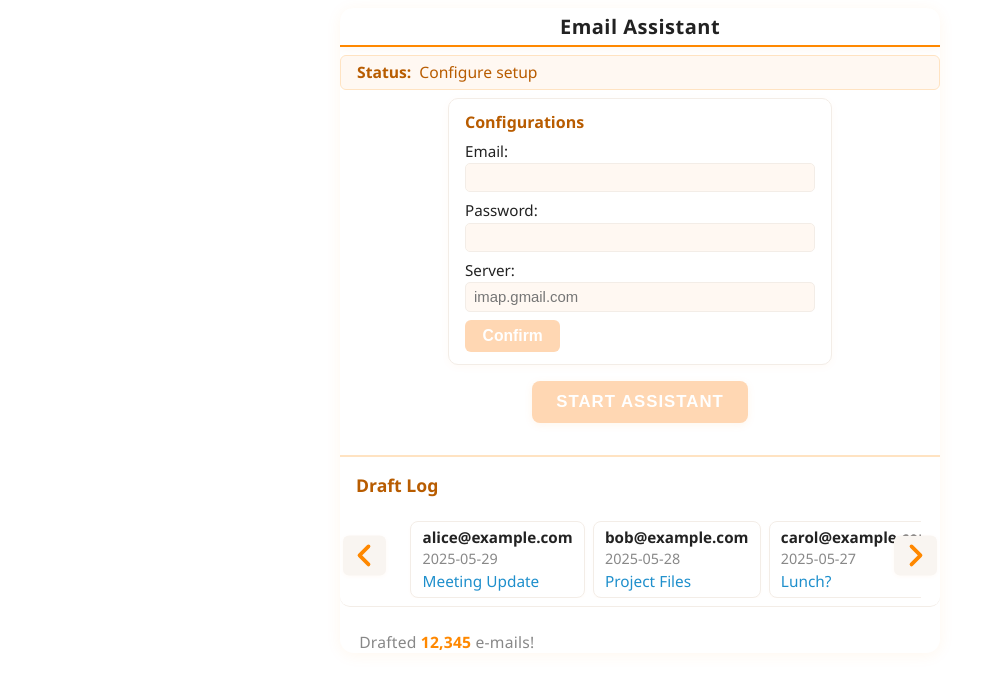
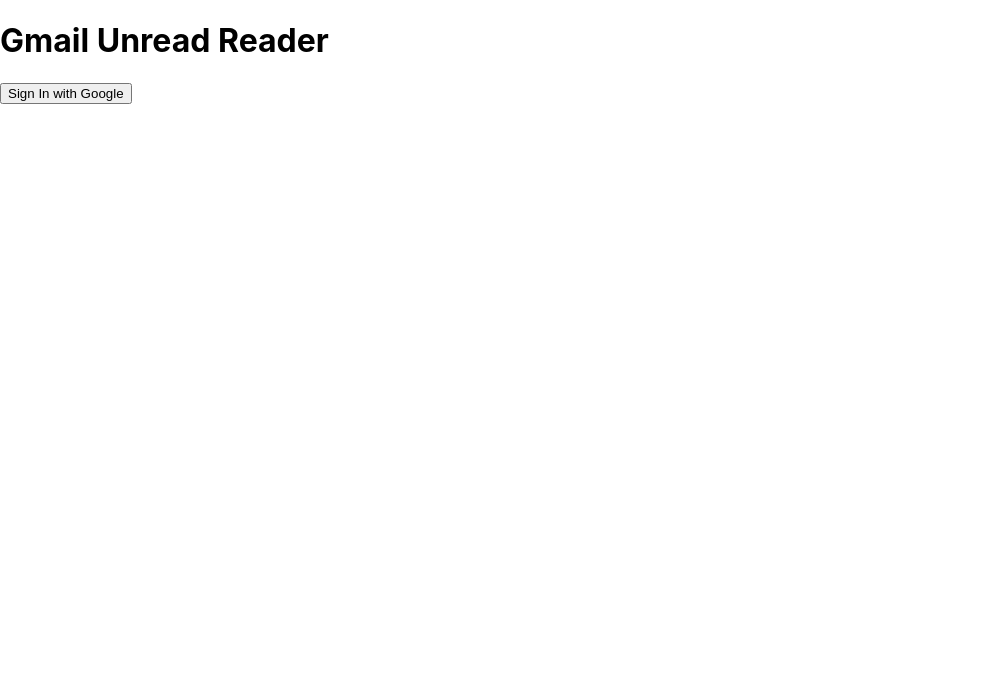
Before and after one commit to Goulstems/email-assistant, a React (Create React App) app: page / in a window 1280 px wide. Shown: the top 688 px of the page, without its empty margins (0-1003 px from the left). Built offline with nearby package versions, Linux system fonts and the light colour scheme.

Commit message:
cleared interface... took back to basic principals of connecting and reading GMAIL API. ... API still not working ... but it's trying to!

```diff
--- a/package.json
+++ b/package.json
@@ -7,6 +7,7 @@
     "@testing-library/jest-dom": "^6.6.3",
     "@testing-library/react": "^16.3.0",
     "@testing-library/user-event": "^13.5.0",
+    "gapi-script": "^1.2.0",
     "react": "^19.1.0",
     "react-dom": "^19.1.0",
     "react-scripts": "5.0.1",
--- a/public/index.html
+++ b/public/index.html
@@ -26,6 +26,8 @@
     -->
     <title>React App</title>
   </head>
+  <script src="https://accounts.google.com/gsi/client" async defer></script>
+  <script src="https://apis.google.com/js/api.js"></script>
   <body>
     <noscript>You need to enable JavaScript to run this app.</noscript>
     <div id="root"></div>
--- a/src/App.css
+++ b/src/App.css
@@ -109,7 +109,12 @@
   min-width: 0;
   overflow-x: auto;
   white-space: nowrap;
-  padding: 0 3.2rem; /* Increase padding to match arrow width */
+  padding: 0 3.2rem;
+  scrollbar-color: #ffe3c2 #fff; /* Optional: custom scrollbar color */
+  scrollbar-width: thin;         /* Optional: thinner scrollbar */
+  /* Add a slight offset for the scrollbar */
+  margin-bottom: -2px;           /* Moves the scrollbar 2px lower */
+  padding-bottom: 6px;           /* Adds space below cards for the scrollbar */
 }
 
 .carousel-item {
--- a/src/App.js
+++ b/src/App.js
@@ -1,191 +1,78 @@
-import './App.css';
-import React, { useState, useRef } from 'react';
+import { useEffect, useState } from "react";
 
-const STATUSES = [
-  "Configure setup",
-  "Configurations confirmed",
-  "Running",
-  "Inactive"
-];
+const CLIENT_ID = "686439120217-83sbckt02u93occvv4fc7o6co323f3bv.apps.googleusercontent.com";
+const SCOPES = "https://www.googleapis.com/auth/gmail.readonly";
 
 function App() {
-  const [status, setStatus] = useState(STATUSES[0]);
-  const [config, setConfig] = useState({ email: '', password: '', server: '' });
-  const [confirmed, setConfirmed] = useState(false);
-  const [logEmails, setLogEmails] = useState([
-    { id: 1, from: "alice@example.com", subject: "Meeting Update", date: "2025-05-29", draft: "Sure, let's reschedule." },
-    { id: 2, from: "bob@example.com", subject: "Project Files", date: "2025-05-28", draft: "Thanks for the files!" },
-    { id: 3, from: "carol@example.com", subject: "Lunch?", date: "2025-05-27", draft: "Lunch sounds good!" },
-    { id: 4, from: "dan@example.com", subject: "Invoice", date: "2025-05-26", draft: "Invoice attached." },
-    { id: 5, from: "eve@example.com", subject: "Vacation Notice", date: "2025-05-25", draft: "I'll be on vacation next week." },
-    { id: 6, from: "frank@example.com", subject: "Follow Up", date: "2025-05-24", draft: "Just following up on our last conversation." },
-    { id: 7, from: "grace@example.com", subject: "Welcome!", date: "2025-05-23", draft: "Welcome to the team!" },
-    { id: 8, from: "heidi@example.com", subject: "Schedule", date: "2025-05-22", draft: "Here's my schedule for next week." }
-  ]);
-  const carouselRef = useRef(null);
-  const [selectedLogIdx, setSelectedLogIdx] = useState(0);
+  const [tokenClient, setTokenClient] = useState(null);
+  const [accessToken, setAccessToken] = useState(null);
 
-  // For long press scroll
-  const scrollInterval = useRef(null);
+  useEffect(() => {
+    // wait for window.google to exist before init
+    const initializeGsi = () => {
+      if (window.google && !tokenClient) {
+        const client = window.google.accounts.oauth2.initTokenClient({
+          client_id: CLIENT_ID,
+          scope: SCOPES,
+          callback: (response) => {
+            if (response.access_token) {
+              setAccessToken(response.access_token);
+              loadGapiClient(response.access_token);
+            }
+          },
+        });
+        setTokenClient(client);
+      }
+    };
 
-  const handleConfigChange = (e) => {
-    setConfig({ ...config, [e.target.name]: e.target.value });
+    // Try immediately and also on a short timeout (sometimes script loads late)
+    if (window.google) {
+      initializeGsi();
+    } else {
+      // If window.google not yet loaded, try again after short delay
+      const interval = setInterval(() => {
+        if (window.google) {
+          initializeGsi();
+          clearInterval(interval);
+        }
+      }, 100);
+      // clean up
+      return () => clearInterval(interval);
+    }
+  }, [tokenClient]);
+
+  const loadGapiClient = (accessToken) => {
+    window.gapi.load("client", () => {
+      window.gapi.client.setToken({ access_token: accessToken });
+      window.gapi.client.load("gmail", "v1", () => {
+        listUnreadEmails();
+      });
+    });
   };
 
-  const handleConfirm = () => {
-    setConfirmed(true);
-    setStatus(STATUSES[1]);
+  const listUnreadEmails = () => {
+    window.gapi.client.gmail.users.messages
+      .list({
+        userId: "me",
+        q: "is:unread",
+      })
+      .then((response) => {
+        console.log("Unread Messages:", response.result.messages);
+      });
   };
 
-  const handleStart = () => {
-    setStatus(STATUSES[2]);
-  };
-
-  const startScroll = (direction) => {
-    handleLogArrowClick(direction); // Initial scroll
-    scrollInterval.current = setInterval(() => {
-      handleLogArrowClick(direction);
-    }, 120); // Adjust speed as needed
-  };
-
-  const stopScroll = () => {
-    if (scrollInterval.current) {
-      clearInterval(scrollInterval.current);
-      scrollInterval.current = null;
-    }
-  };
-
-  // Scroll to selected log email in the log carousel
-  const handleLogArrowClick = (direction) => {
-    const carousel = carouselRef.current;
-    if (carousel) {
-      const scrollAmount = 160; // Adjust to match your card width + gap
-      carousel.scrollBy({ left: direction * scrollAmount, behavior: 'smooth' });
+  const handleLogin = () => {
+    if (tokenClient) {
+      tokenClient.requestAccessToken();
+    } else {
+      alert("Google API not loaded yet, please wait.");
     }
   };
 
   return (
-    <div className="App">
-      <header className="mail-header">
-        <h2>Email Assistant</h2>
-      </header>
-
-      {/* Status Bar */}
-      <div className="status-bar">
-        <strong>Status:</strong> <span className="status-text">{status}</span>
-      </div>
-
-      {/* Configurations Card */}
-      <div className="config-card">
-        <div className="config-title">Configurations</div>
-        <div className="config-fields">
-          <label>
-            Email:
-            <input
-              type="email"
-              name="email"
-              value={config.email}
-              onChange={handleConfigChange}
-              disabled={confirmed}
-              className="config-input"
-              autoComplete="username"
-            />
-          </label>
-          <label>
-            Password:
-            <input
-              type="password"
-              name="password"
-              value={config.password}
-              onChange={handleConfigChange}
-              disabled={confirmed}
-              className="config-input"
-              autoComplete="current-password"
-            />
-          </label>
-          <label>
-            Server:
-            <input
-              type="text"
-              name="server"
-              value={config.server}
-              onChange={handleConfigChange}
-              disabled={confirmed}
-              className="config-input"
-              placeholder="imap.gmail.com"
-            />
-          </label>
-        </div>
-        <button
-          className="confirm-btn"
-          onClick={handleConfirm}
-          disabled={confirmed || !config.email || !config.password || !config.server}
-        >
-          Confirm
-        </button>
-      </div>
-
-      {/* Start Assistant Button */}
-      <div className="start-row">
-        <button
-          className="start-btn"
-          onClick={handleStart}
-          disabled={!confirmed || status === STATUSES[2]}
-        >
-          START ASSISTANT
-        </button>
-      </div>
-
-      {/* Log of AI drafted emails (carousel at bottom) */}
-      <div className="log-label">Draft Log</div>
-      <div className="carousel-container log-carousel">
-        <button
-          className="carousel-arrow"
-          onClick={() => handleLogArrowClick(-1)}
-          onMouseDown={() => startScroll(-1)}
-          onMouseUp={stopScroll}
-          onMouseLeave={stopScroll}
-          onTouchStart={() => startScroll(-1)}
-          onTouchEnd={stopScroll}
-          disabled={selectedLogIdx === 0}
-          aria-label="Previous"
-        >
-          <svg width="36" height="36" viewBox="0 0 24 24" fill="none">
-            <path d="M15 6l-6 6 6 6" stroke="#ff8800" strokeWidth="2.5" strokeLinecap="round" strokeLinejoin="round"/>
-          </svg>
-        </button>
-        <div className="carousel-list" ref={carouselRef}>
-          {logEmails.map((em, idx) => (
-            <div
-              key={em.id}
-              className="carousel-item"
-            >
-              <div className="carousel-from">{em.from}</div>
-              <div className="carousel-date">{em.date}</div>
-              <div className="carousel-subject">{em.subject}</div>
-            </div>
-          ))}
-        </div>
-        <button
-          className="carousel-arrow"
-          onClick={() => handleLogArrowClick(1)}
-          onMouseDown={() => startScroll(1)}
-          onMouseUp={stopScroll}
-          onMouseLeave={stopScroll}
-          onTouchStart={() => startScroll(1)}
-          onTouchEnd={stopScroll}
-          disabled={selectedLogIdx === logEmails.length - 1}
-          aria-label="Next"
-        >
-          <svg width="36" height="36" viewBox="0 0 24 24" fill="none">
-            <path d="M9 6l6 6-6 6" stroke="#ff8800" strokeWidth="2.5" strokeLinecap="round" strokeLinejoin="round"/>
-          </svg>
-        </button>
-      </div>
-
-      <div className="draft-count-label">
-         Drafted <strong>12,345</strong> e-mails!
-      </div>
+    <div>
+      <h1>Gmail Unread Reader</h1>
+      <button onClick={handleLogin}>Sign In with Google</button>
     </div>
   );
 }
```
Also changed, not shown: 1 other file (tests, documents, lock files or other folders).
